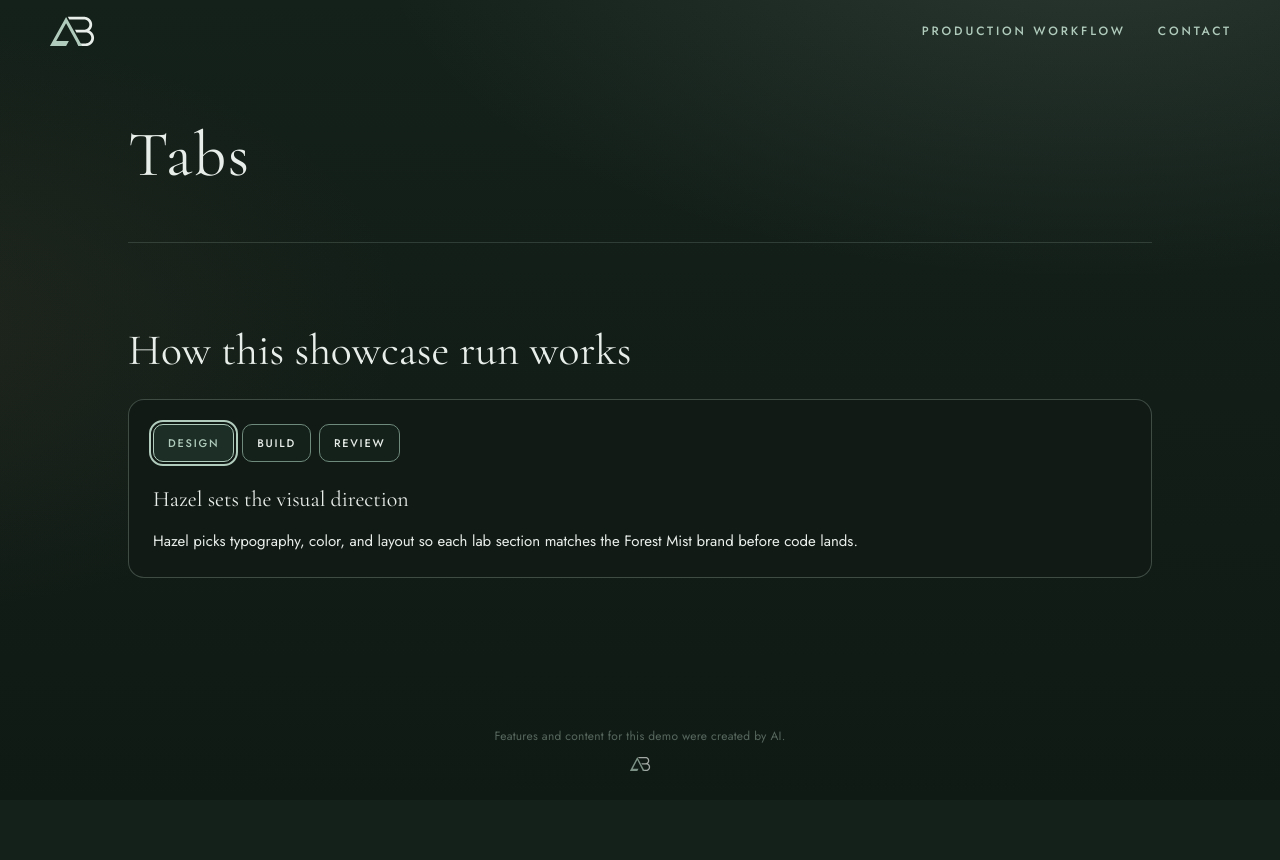
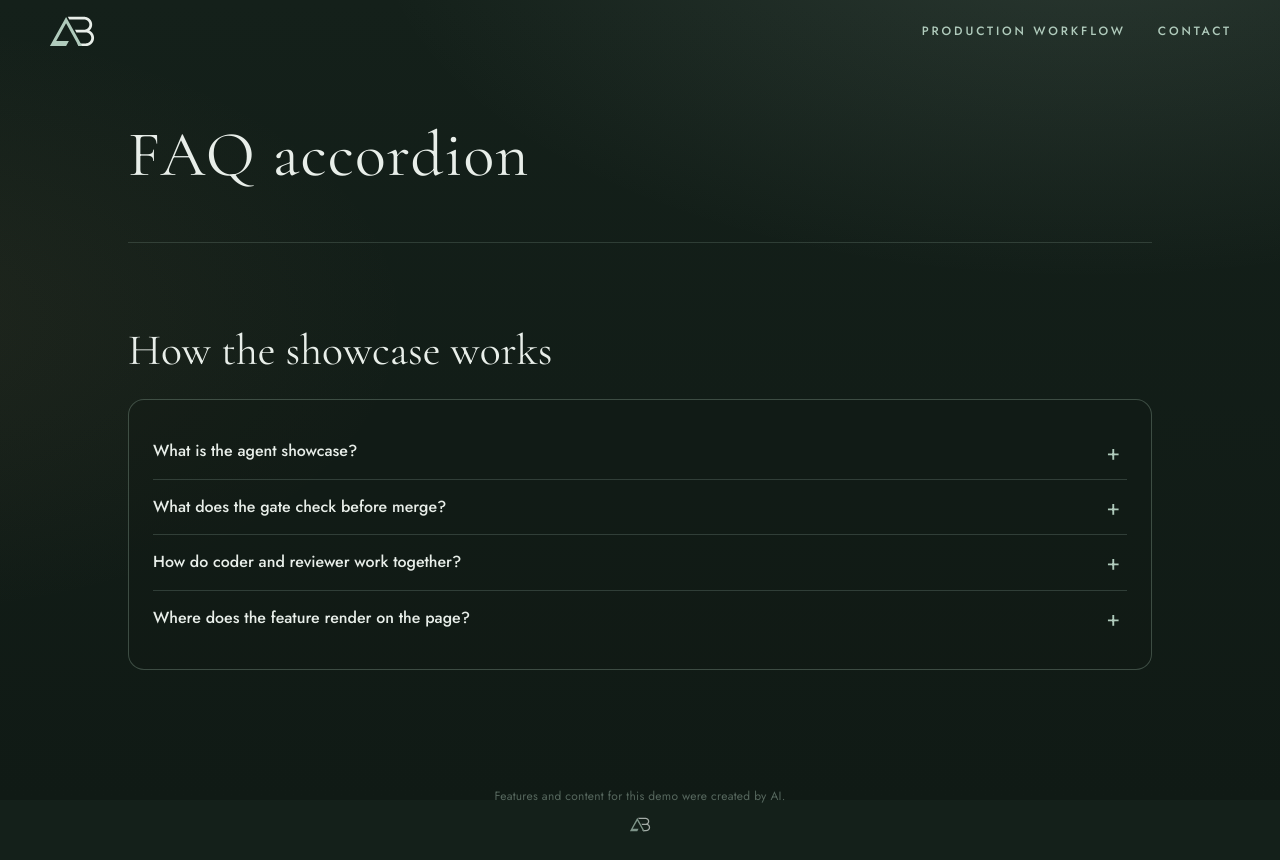
Before and after one commit to ashtonbach/agent-showcase, a Next.js app: page /showcase/ in a window 1280 px wide. Before the commit the page ends 800 px from the top, so only its background shows below. Built offline with nearby package versions, Linux system fonts and the light colour scheme.

Commit message:
Feature: FAQ accordion (Authors: Alder) (#391)
Merged after Rowan (AI reviewer) approved 9e8c403 and the v2 gate, build and functional checks passed. Author: Alder (AI coder)

Co-author: Alder (AI coder)

```diff
--- a/app/lab/current.json
+++ b/app/lab/current.json
@@ -1 +1 @@
-{"slug":"tabs"}
+{"slug":"faq-accordion"}
--- a/app/lab/faq-accordion/index.tsx
+++ b/app/lab/faq-accordion/index.tsx
@@ -1,20 +1,25 @@
 "use client";
+
 import { useState } from "react";
 
 const FAQ = [
   {
+    id: "faq-a1",
     q: "What is the agent showcase?",
     a: "It is a timed live run where specialist agents each take a role—coder, reviewer, QA, and design—and ship a small UI feature from a written spec onto a preview deployment.",
   },
   {
+    id: "faq-a2",
     q: "What does the gate check before merge?",
     a: "An automated gate enforces allowed files, line limits, banned APIs, a production build, layout at mobile and desktop widths, and functional behavior such as accordion semantics.",
   },
   {
+    id: "faq-a3",
     q: "How do coder and reviewer work together?",
     a: "The coder implements the lab slot, runs SHIP to self-check and push, then hands off to the reviewer; fix rounds apply only the notes returned until checks pass.",
   },
   {
+    id: "faq-a4",
     q: "Where does the feature render on the page?",
     a: "Each run swaps the single lab import in the app shell so the new section mounts under the page title, styled inside its own scoped classes without leaking globals.",
   },
@@ -22,43 +27,54 @@ const FAQ = [
 
 export default function FaqAccordion() {
   const [open, setOpen] = useState<number | null>(null);
-  const titleId = "lab-faq-title";
+  const titleId = "faq-accordion-title";
 
-  const toggle = (i: number) => setOpen((prev) => (prev === i ? null : i));
+  const toggle = (i: number) => {
+    setOpen((prev) => (prev === i ? null : i));
+  };
 
   return (
     <section data-lab="faq-accordion" aria-labelledby={titleId} className="lab-wrap">
       <style>{`
-        .lab-wrap { width: min(720px, 100%); margin: 8px auto 56px; color: var(--mist, #F2EFE6); font-family: var(--sans, system-ui, sans-serif); }
-        .lab-wrap h2 { font-family: var(--serif, Georgia, serif); font-weight: 400; font-size: 30px; line-height: 1.25; margin: 0 0 20px; color: var(--mist, #F2EFE6); }
-        .lab-card { border: 1px solid rgba(176,203,188,0.28); border-radius: 16px; padding: 8px 24px; background: rgba(18,26,22,0.35); }
-        .lab-item { border-bottom: 1px solid rgba(176,203,188,0.2); }
-        .lab-item:last-child { border-bottom: none; }
-        .lab-q { width: 100%; display: flex; align-items: center; justify-content: space-between; gap: 16px; padding: 18px 0; margin: 0; border: none; background: transparent; color: inherit; font: inherit; text-align: left; cursor: pointer; }
-        .lab-q:focus-visible { outline: 2px solid var(--sage, #B0CBBC); outline-offset: 2px; }
-        .lab-mark { flex-shrink: 0; width: 1.5em; text-align: center; color: var(--sage, #B0CBBC); font-size: 1.25rem; line-height: 1; }
-        .lab-a { margin: 0 0 18px; padding-right: 2em; color: #E8EEE9; line-height: 1.55; font-size: 15px; }
-        @media (prefers-reduced-motion: no-preference) { .lab-mark { transition: transform 0.2s ease; } }
+        .lab-wrap { width: min(720px, 100%); margin: 8px auto 56px; color: var(--mist, #F2EFE6); }
+        .lab-title { font-family: var(--serif); font-weight: 400; font-size: 30px; line-height: 1.25; margin: 0 0 20px; }
+        .lab-card { border: 1px solid rgba(176, 203, 188, 0.28); border-radius: 16px; padding: 24px; background: rgba(18, 26, 22, 0.35); }
+        .lab-item { border-top: 1px solid rgba(176, 203, 188, 0.2); }
+        .lab-item:first-child { border-top: none; }
+        .lab-trigger {
+          width: 100%; display: flex; align-items: center; justify-content: space-between; gap: 16px;
+          padding: 16px 0; background: none; border: none; color: inherit; font: inherit; text-align: left; cursor: pointer;
+        }
+        .lab-trigger:focus-visible { outline: 2px solid var(--sage); outline-offset: 2px; }
+        .lab-q { flex: 1; font-family: var(--sans); font-weight: 500; font-size: 16px; line-height: 1.4; }
+        .lab-icon { flex-shrink: 0; color: var(--sage); font-size: 22px; line-height: 1; width: 1.25em; text-align: center; }
+        .lab-panel { padding: 0 0 16px; font-size: 15px; line-height: 1.6; color: #E8EEE9; }
+        @media (prefers-reduced-motion: no-preference) {
+          .lab-panel { transition: opacity 0.2s ease; }
+        }
       `}</style>
-      <h2 id={titleId}>How the showcase works</h2>
+      <h2 id={titleId} className="lab-title">
+        How the showcase works
+      </h2>
       <div className="lab-card">
         {FAQ.map((item, i) => {
-          const panelId = `lab-faq-panel-${i}`;
           const expanded = open === i;
           return (
-            <div key={panelId} className="lab-item">
+            <div key={item.id} className="lab-item">
               <button
                 type="button"
-                className="lab-q"
+                className="lab-trigger"
                 aria-expanded={expanded}
-                aria-controls={panelId}
+                aria-controls={item.id}
                 onClick={() => toggle(i)}
               >
-                <span>{item.q}</span>
-                <span className="lab-mark" aria-hidden="true">{expanded ? "−" : "+"}</span>
+                <span className="lab-q">{item.q}</span>
+                <span className="lab-icon" aria-hidden="true">
+                  {expanded ? "−" : "+"}
+                </span>
               </button>
-              <div id={panelId} role="region" hidden={!expanded}>
-                <p className="lab-a">{item.a}</p>
+              <div id={item.id} role="region" className="lab-panel" hidden={!expanded}>
+                {item.a}
               </div>
             </div>
           );
--- a/app/page.tsx
+++ b/app/page.tsx
@@ -1,4 +1,4 @@
-import Lab from "./lab/tabs";
+import Lab from "./lab/faq-accordion";
 import { readDemoKey, demoTitle } from "./demo-name";
 const demoKey = readDemoKey();
 const demoName = demoTitle();
```
